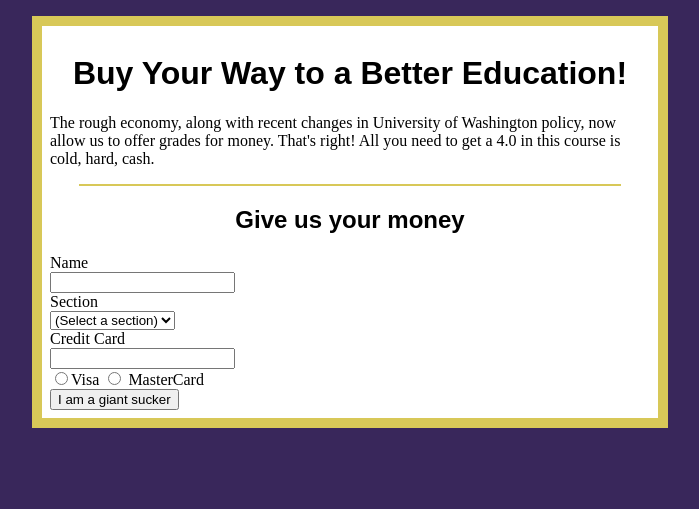
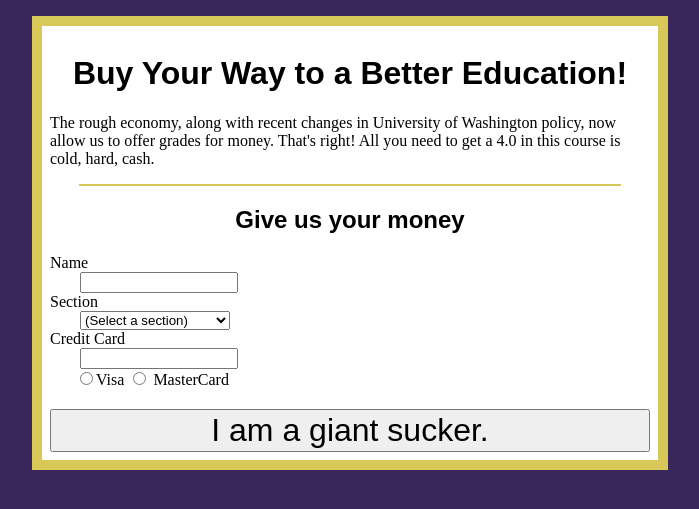
Before and after one commit to yuanzm/web2.0, a Python web app: template Lab4/template/buyagrade.html in a window 1280 px wide. Shown: the top 509 px of the page, without its empty margins (290-989 px from the left). Run offline with Jinja, Linux system fonts and the light colour scheme; the template is opened without the code that fills it, so the values that code supplies are empty.

Commit message:
improve Lab4

```diff
--- a/Lab4/main.py
+++ b/Lab4/main.py
@@ -1,9 +1,12 @@
+# -*- coding:utf-8 -*-
+import re
 import os.path
+
 import tornado.httpserver
 import tornado.ioloop
 import tornado.options
 import tornado.web
-import re
+
 
 from tornado.options import define, options
 define("port", default=8000, help="run on the given port", type=int)
--- a/Lab4/static/css/buyagrade.css
+++ b/Lab4/static/css/buyagrade.css
@@ -20,7 +20,16 @@ h1, h2 {
     text-align: center;
 }
 
-input[type="submit"] {
+
+button[type="submit"] {
+    margin-top: 20px;
     font-size: 2em;
     width: 100%;
 }
+.inputBox {
+    width: 150px;
+    margin-left: 30px;
+}
+.card {
+    margin-left: 30px;
+}
--- /dev/null
+++ b/Lab4/static/info/sucker.txt
@@ -0,0 +1 @@
+123123;MA;4111111111111111;Visa
--- a/Lab4/template/buyagrade.html
+++ b/Lab4/template/buyagrade.html
@@ -21,11 +21,11 @@
 		<form action="/sucker" method="post">
 			<label for="name">Name</label>
 			<br />
-			<input type="text" name="name" id="name"/>
+			<input type="text" name="name" id="name" class="inputBox"/>
 			<br />
 			<label for="section">Section</label>
 			<br />
-			<select name="section">
+			<select name="section" class="inputBox">
 				<option value="(Select a section)">(Select a section)</option>
 				<option value ="MA">MA</option>
 				<option value ="MH">MH</option>
@@ -33,12 +33,12 @@
 			<br />
 			<label for="card">Credit Card</label>
 			<br />
-			<input type="text" name="card" id="card" />
+			<input type="text" name="card" id="card" class="inputBox"/>
 			<br />
-			<input type="radio" name="card-type" value="Visa" />Visa
+			<input type="radio" name="card-type" value="Visa" class="card" />Visa
 			<input type="radio" name="card-type" value="MasterCard" /> MasterCard
 			<br />
-			<button type="submit">I am a giant sucker</button>
+			<button type="submit">I am a giant sucker.</button>
 		</form>
 	</body>
 </html>
```
